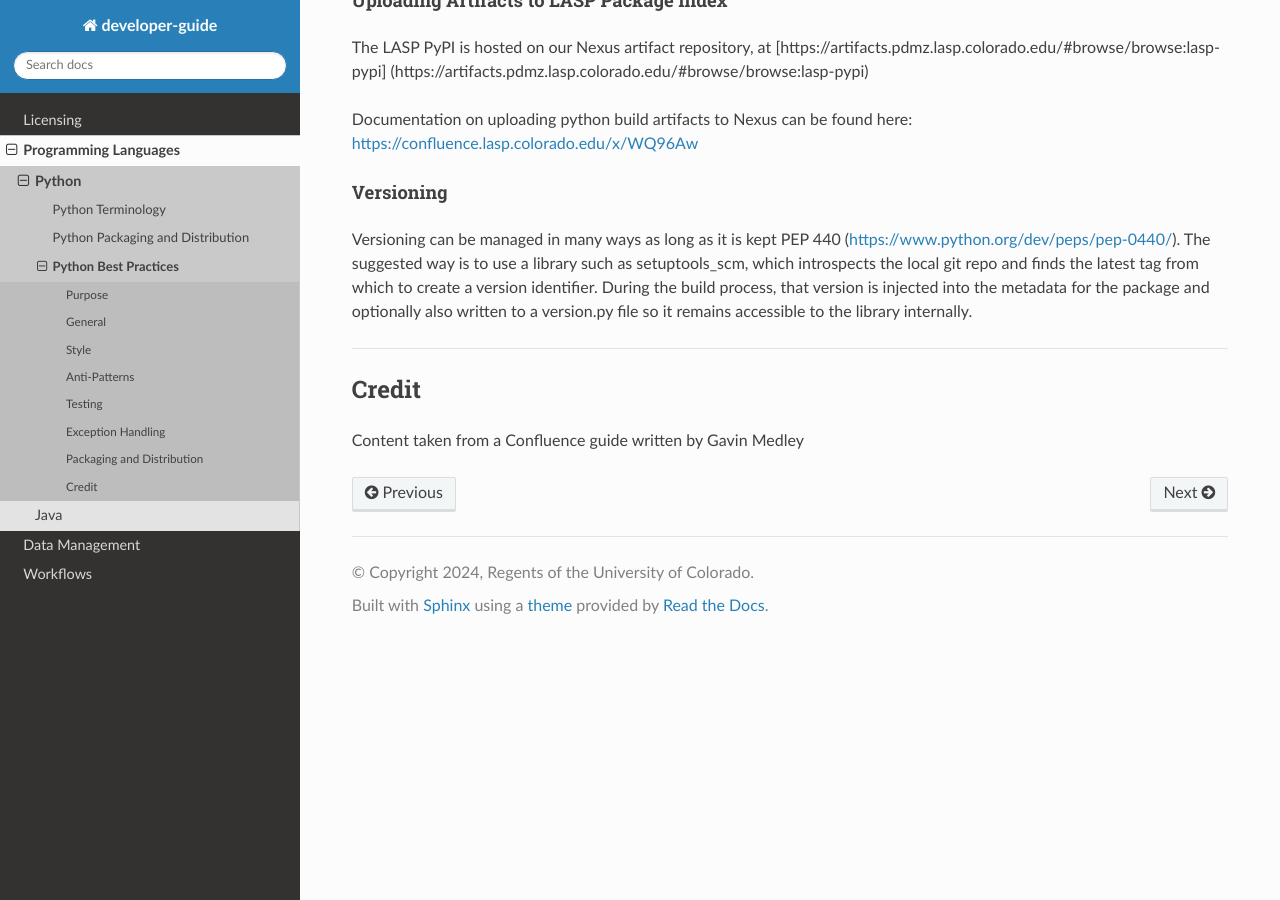
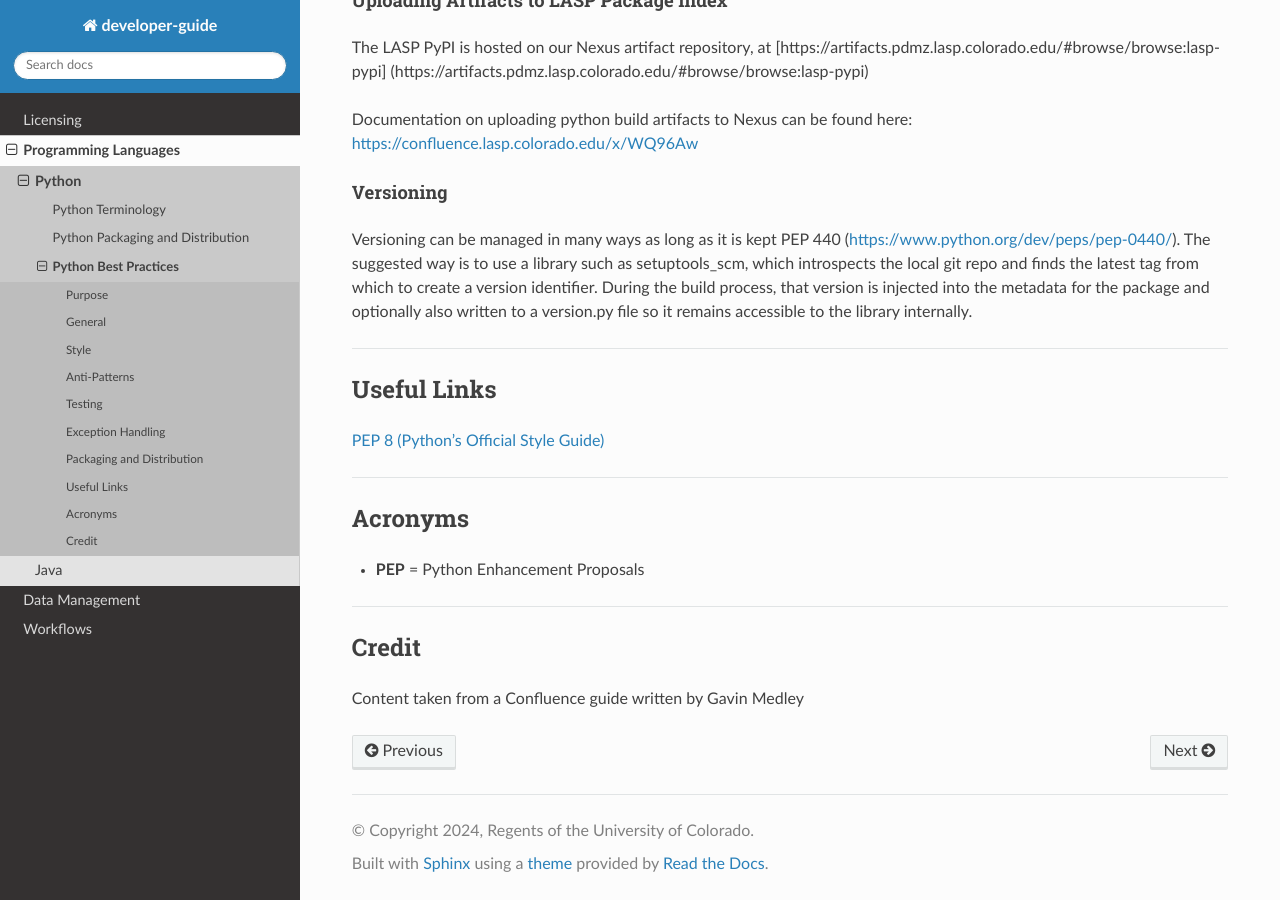
Before and after one commit to lasp/developer-guide, a Sphinx documentation site: the page built from docs/source/programming_languages/python/best_practices.md, in a window 1280 px wide and 900 px high, scrolled down 15819 px. Built offline with Sphinx 7.4.7 and the Read the Docs theme 3.1.0, drawn with Linux system fonts in a browser that asks for light colours; pages that are not in the unit, such as notebooks, are missing from menus.

Commit message:
Add a 'Useful Links' and 'Acronyms' section

```diff
--- a/docs/source/programming_languages/python/best_practices.md
+++ b/docs/source/programming_languages/python/best_practices.md
@@ -811,6 +811,18 @@ package and optionally also written to a version.py file so it remains accessibl
 
 ---
 
+## Useful Links
+
+[PEP 8 (Python's Official Style Guide)](https://peps.python.org/pep-0008/)
+
+---
+
+## Acronyms
+
+- **PEP** = Python Enhancement Proposals
+
+---
+
 ## Credit
 
 Content taken from a Confluence guide written by Gavin Medley
```
